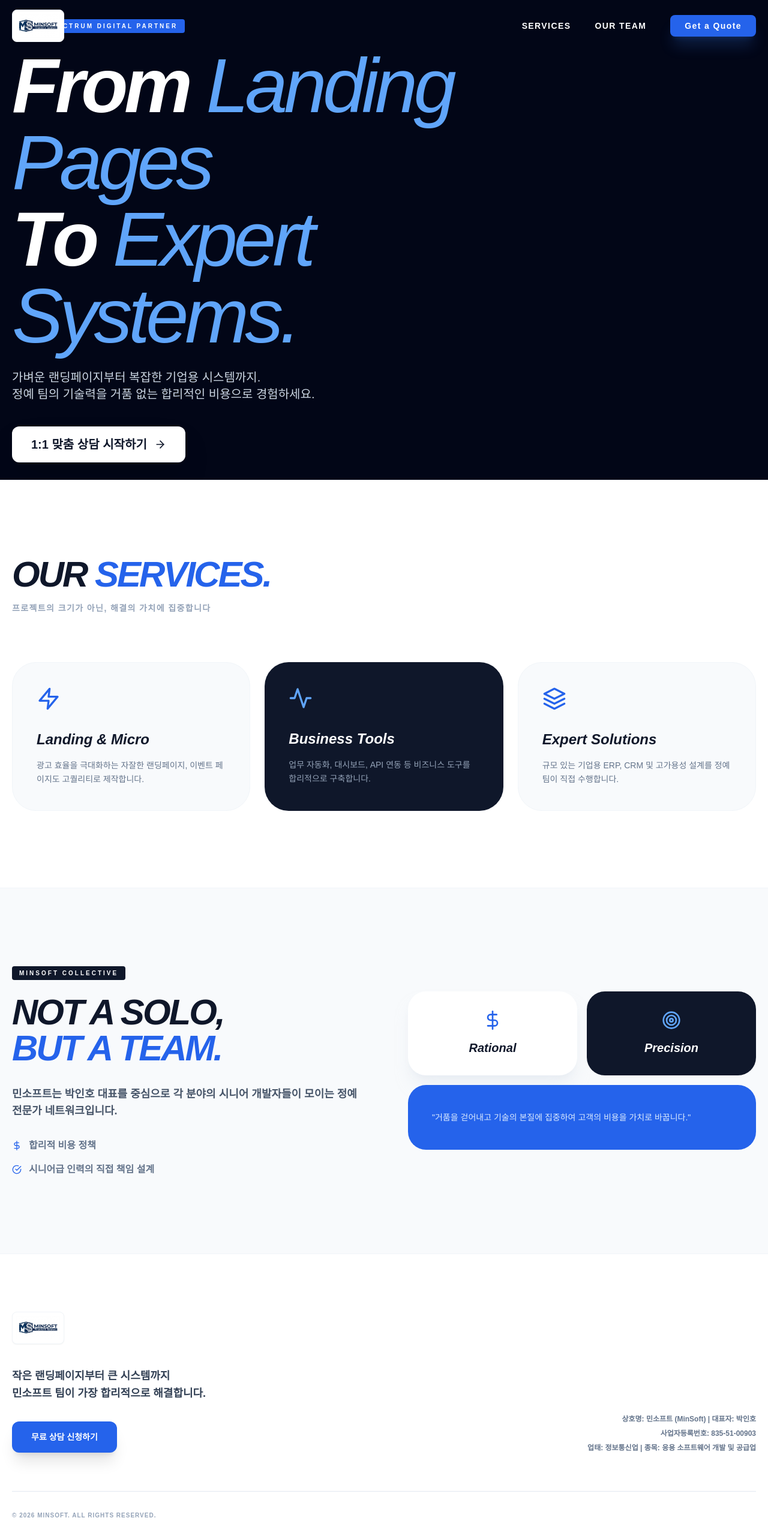
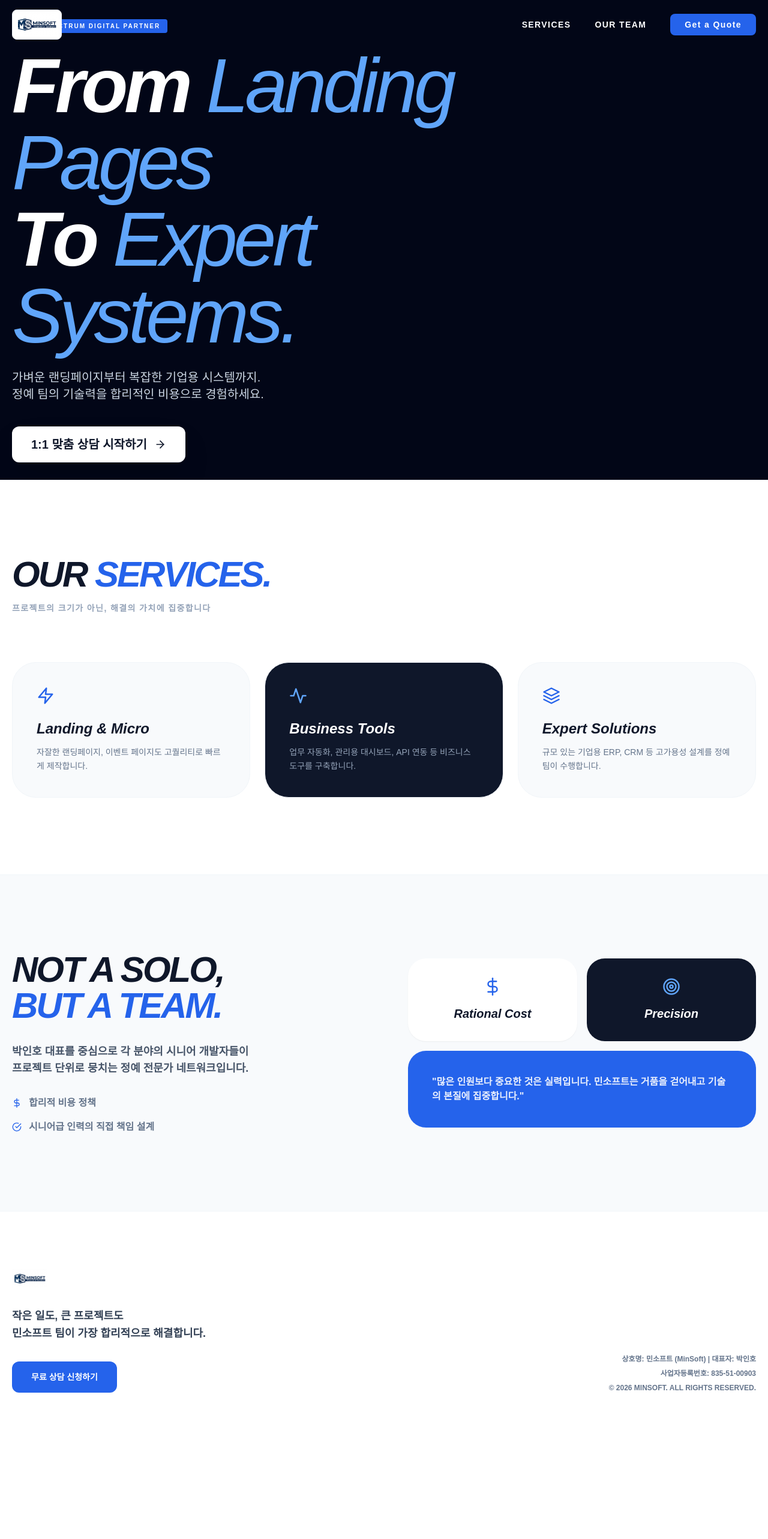
Before and after one commit to parkinho1/minsoft-web, a React (Vite) app: page / in a window 1280 px wide. Shown: the top 2566 px of the page at 60% size. After the commit the page ends 2418 px from the top, so only its background shows below. Built offline with nearby package versions, Linux system fonts and the light colour scheme.

Commit message:
Complete mobile optimization with hamburger menu

```diff
--- a/src/App.jsx
+++ b/src/App.jsx
@@ -2,10 +2,10 @@ import { useState, useEffect } from "react";
 import { motion, AnimatePresence } from "framer-motion";
 import { FiArrowRight, FiCheckCircle, FiCpu, FiLayers, FiRefreshCw, FiServer, FiActivity, FiTarget, FiZap, FiSmile, FiDollarSign, FiUsers, FiMenu, FiX } from "react-icons/fi";
 
-// --- 공통 상담 함수: 에러 방지를 위해 컴포넌트 밖으로 배치 ---
+// --- 공통 상담 함수 ---
 const openChat = () => window.open('https://open.kakao.com/o/sjhhq7ei');
 
-// --- Navbar 컴포넌트 ---
+// --- Navbar: 모바일 전용 햄버거 메뉴 포함 ---
 const Navbar = () => {
   const [isScrolled, setIsScrolled] = useState(false);
   const [isMenuOpen, setIsMenuOpen] = useState(false);
@@ -16,32 +16,30 @@ const Navbar = () => {
     return () => window.removeEventListener("scroll", handleScroll);
   }, []);
 
-  const navLinks = [
-    { name: "Services", href: "#services" },
-    { name: "Our Team", href: "#team" },
-  ];
-
   return (
     <nav className={`fixed w-full z-50 transition-all duration-500 ${isScrolled || isMenuOpen ? "bg-white/95 backdrop-blur-xl border-b border-slate-100 py-2" : "bg-transparent py-4"}`}>
       <div className="max-w-7xl mx-auto px-5 flex items-center justify-between">
-        <div className="flex items-center gap-2 cursor-pointer bg-white p-1.5 rounded-lg shadow-md border border-slate-100">
+        {/* 로고: 모바일 대응 크기 조절 */}
+        <div className="flex items-center gap-2 cursor-pointer bg-white p-1 rounded-lg shadow-sm border border-slate-100">
           <img src="/logo.png" alt="MinSoft Logo" className="h-7 md:h-10 object-contain" />
         </div>
 
+        {/* 데스크톱 메뉴 */}
         <div className={`hidden md:flex items-center space-x-10 text-sm font-bold uppercase tracking-widest ${isScrolled ? "text-slate-600" : "text-white"}`}>
-          {navLinks.map(link => (
-            <a key={link.name} href={link.href} className="hover:text-blue-400 transition-colors">{link.name}</a>
-          ))}
-          <button onClick={openChat} className={`px-6 py-2 rounded-lg transition-all shadow-xl font-black ${isScrolled ? "bg-slate-900 text-white shadow-slate-200" : "bg-blue-600 text-white shadow-blue-500/20"}`}>
+          <a href="#services" className="hover:text-blue-400">Services</a>
+          <a href="#team" className="hover:text-blue-400">Our Team</a>
+          <button onClick={openChat} className={`px-6 py-2 rounded-lg font-black transition-all ${isScrolled ? "bg-slate-900 text-white" : "bg-blue-600 text-white"}`}>
             Get a Quote
           </button>
         </div>
 
-        <button className="md:hidden text-2xl p-2" onClick={() => setIsMenuOpen(!isMenuOpen)}>
+        {/* 모바일 메뉴 버튼 */}
+        <button className="md:hidden text-2xl p-1" onClick={() => setIsMenuOpen(!isMenuOpen)}>
           {isMenuOpen ? <FiX className="text-slate-900" /> : <FiMenu className={isScrolled ? "text-slate-900" : "text-white"} />}
         </button>
       </div>
 
+      {/* 모바일 드롭다운 메뉴 */}
       <AnimatePresence>
         {isMenuOpen && (
           <motion.div
@@ -49,10 +47,9 @@ const Navbar = () => {
             className="md:hidden bg-white border-b border-slate-100 overflow-hidden"
           >
             <div className="flex flex-col p-6 gap-6 font-black text-slate-900 uppercase tracking-widest text-center">
-              {navLinks.map(link => (
-                <a key={link.name} href={link.href} onClick={() => setIsMenuOpen(false)}>{link.name}</a>
-              ))}
-              <button onClick={openChat} className="w-full py-4 bg-blue-600 text-white rounded-xl shadow-lg">Get a Quote</button>
+              <a href="#services" onClick={() => setIsMenuOpen(false)}>Services</a>
+              <a href="#team" onClick={() => setIsMenuOpen(false)}>Our Team</a>
+              <button onClick={openChat} className="w-full py-4 bg-blue-600 text-white rounded-xl">Get a Quote</button>
             </div>
           </motion.div>
         )}
@@ -63,84 +60,78 @@ const Navbar = () => {
 
 function App() {
   return (
-    <div className="bg-white text-slate-900 overflow-x-hidden selection:bg-blue-600 selection:text-white font-sans">
+    <div className="bg-white text-slate-900 overflow-x-hidden selection:bg-blue-600 selection:text-white">
       <Navbar />
 
-      {/* 1. Hero Section */}
+      {/* 1. Hero: 모바일 텍스트 및 간격 최적화 */}
       <section className="relative min-h-[90vh] md:min-h-screen flex items-center px-5 overflow-hidden bg-slate-950">
         <div className="absolute inset-0 -z-10">
-          <img src="/hero-bg.png" alt="MinSoft Tech" className="w-full h-full object-cover opacity-40" />
-          <div className="absolute inset-0 bg-gradient-to-b from-slate-950/20 via-slate-950/60 to-slate-950 md:bg-gradient-to-r md:from-slate-950 md:via-slate-950/40 md:to-transparent"></div>
+          <img src="/hero-bg.png" alt="Tech" className="w-full h-full object-cover opacity-30 md:opacity-40" />
+          <div className="absolute inset-0 bg-gradient-to-b from-slate-950/20 via-slate-950/80 to-slate-950 md:bg-gradient-to-r md:from-slate-950 md:via-slate-950/40 md:to-transparent"></div>
         </div>
-        <div className="max-w-7xl mx-auto w-full relative z-10 pt-20 md:pt-0">
-          <motion.div initial={{ opacity: 0, y: 20 }} animate={{ opacity: 1, y: 0 }} transition={{ duration: 0.8 }} className="max-w-4xl text-center md:text-left">
-            <div className="inline-block px-3 py-1 bg-blue-600 text-white rounded text-[10px] font-black mb-6 uppercase tracking-[0.3em]">Full-Spectrum Digital Partner</div>
+        <div className="max-w-7xl mx-auto w-full relative z-10 pt-16 md:pt-0">
+          <motion.div initial={{ opacity: 0, y: 20 }} animate={{ opacity: 1, y: 0 }} className="max-w-4xl text-center md:text-left">
+            <div className="inline-block px-3 py-1 bg-blue-600 text-white rounded text-[10px] font-black mb-6 uppercase tracking-[0.2em]">Full-Spectrum Digital Partner</div>
             <h1 className="text-4xl sm:text-6xl md:text-8xl lg:text-9xl font-black text-white leading-[1.1] md:leading-[0.9] tracking-tighter mb-6 italic">
-              From <span className="text-blue-400 font-normal">Landing Pages</span> <br className="hidden md:block" /> To <span className="text-blue-400 font-normal">Expert Systems.</span>
+              From <span className="text-blue-400 font-normal">Landing Pages</span> <br className="hidden md:block" />
+              To <span className="text-blue-400 font-normal">Expert Systems.</span>
             </h1>
             <p className="text-base md:text-xl text-slate-300 max-w-lg mx-auto md:mx-0 mb-10 font-medium leading-relaxed">
               가벼운 랜딩페이지부터 복잡한 기업용 시스템까지. <br className="hidden md:block" />
-              정예 팀의 기술력을 거품 없는 합리적인 비용으로 경험하세요.
+              정예 팀의 기술력을 합리적인 비용으로 경험하세요.
             </p>
-            <button onClick={openChat} className="w-full md:w-auto group flex items-center justify-center gap-3 text-lg md:text-xl font-black bg-white text-slate-900 px-8 py-4 rounded-xl hover:bg-blue-600 hover:text-white transition-all shadow-2xl">
-              1:1 맞춤 상담 시작하기 <FiArrowRight className="group-hover:translate-x-2 transition-transform" />
+            <button onClick={openChat} className="w-full md:w-auto flex items-center justify-center gap-3 text-lg md:text-xl font-black bg-white text-slate-900 px-8 py-4 rounded-xl shadow-2xl">
+              1:1 맞춤 상담 시작하기 <FiArrowRight />
             </button>
           </motion.div>
         </div>
       </section>
 
-      {/* 2. Services Section */}
-      <section id="services" className="py-20 md:py-32 px-5 bg-white text-slate-900">
+      {/* 2. Services: 모바일 1열 카드 배치 */}
+      <section id="services" className="py-20 md:py-32 px-5 bg-white">
         <div className="max-w-7xl mx-auto">
-          <div className="mb-12 md:mb-20">
+          <div className="mb-12 md:mb-20 text-center md:text-left">
             <h2 className="text-4xl md:text-6xl font-black tracking-tighter uppercase italic">Our <span className="text-blue-600">Services.</span></h2>
-            <p className="mt-4 text-slate-400 font-bold uppercase tracking-widest text-xs md:text-sm">프로젝트의 크기가 아닌, 해결의 가치에 집중합니다</p>
+            <p className="mt-4 text-slate-400 font-bold uppercase tracking-widest text-[10px] md:text-sm">프로젝트의 크기가 아닌, 해결의 가치에 집중합니다</p>
           </div>
-          <div className="grid grid-cols-1 md:grid-cols-3 gap-5 md:gap-6 text-slate-900">
-            <div className="p-8 md:p-10 bg-slate-50 rounded-[30px] md:rounded-[40px] border border-slate-100">
-              <FiZap className="text-blue-600 w-8 h-8 md:w-10 md:h-10 mb-6 md:mb-8" />
-              <h3 className="text-xl md:text-2xl font-black mb-4 italic">Landing & Micro</h3>
-              <p className="text-slate-500 text-sm leading-relaxed">광고 효율을 극대화하는 자잘한 랜딩페이지, 이벤트 페이지도 고퀄리티로 제작합니다.</p>
+          <div className="grid grid-cols-1 md:grid-cols-3 gap-4 md:gap-6">
+            {[
+              { icon: <FiZap />, title: "Landing & Micro", desc: "자잘한 랜딩페이지, 이벤트 페이지도 고퀄리티로 빠르게 제작합니다.", bg: "bg-slate-50" },
+              { icon: <FiActivity />, title: "Business Tools", desc: "업무 자동화, 관리용 대시보드, API 연동 등 비즈니스 도구를 구축합니다.", bg: "bg-slate-900", dark: true },
+              { icon: <FiLayers />, title: "Expert Solutions", desc: "규모 있는 기업용 ERP, CRM 등 고가용성 설계를 정예 팀이 수행합니다.", bg: "bg-slate-50" }
+            ].map((item, i) => (
+              <div key={i} className={`p-8 md:p-10 rounded-[30px] md:rounded-[40px] ${item.bg} ${item.dark ? "text-white" : "text-slate-900"} border border-slate-100`}>
+                <div className={`${item.dark ? "text-blue-400" : "text-blue-600"} text-3xl mb-6`}>{item.icon}</div>
+                <h3 className="text-xl md:text-2xl font-black mb-3 italic">{item.title}</h3>
+                <p className={`text-sm leading-relaxed ${item.dark ? "text-slate-400" : "text-slate-500"}`}>{item.desc}</p>
               </div>
-            <div className="p-8 md:p-10 bg-slate-900 rounded-[30px] md:rounded-[40px] text-white">
-              <FiActivity className="text-blue-400 w-8 h-8 md:w-10 md:h-10 mb-6 md:mb-8" />
-              <h3 className="text-xl md:text-2xl font-black mb-4 italic">Business Tools</h3>
-              <p className="text-slate-400 text-sm leading-relaxed">업무 자동화, 대시보드, API 연동 등 비즈니스 도구를 합리적으로 구축합니다.</p>
-            </div>
-            <div className="p-8 md:p-10 bg-slate-50 rounded-[30px] md:rounded-[40px] border border-slate-100">
-              <FiLayers className="text-blue-600 w-8 h-8 md:w-10 md:h-10 mb-6 md:mb-8" />
-              <h3 className="text-xl md:text-2xl font-black mb-4 italic">Expert Solutions</h3>
-              <p className="text-slate-500 text-sm leading-relaxed">규모 있는 기업용 ERP, CRM 및 고가용성 설계를 정예 팀이 직접 수행합니다.</p>
-            </div>
+            ))}
           </div>
         </div>
       </section>
 
-      {/* 3. Team Network Section */}
-      <section id="team" className="py-20 md:py-32 px-5 bg-slate-50 border-t border-slate-100 overflow-hidden">
-        <div className="max-w-7xl mx-auto">
-          <div className="grid grid-cols-1 lg:grid-cols-2 gap-12 md:gap-20 items-center text-slate-900">
-            <div className="relative">
-              <div className="inline-block px-3 py-1 bg-slate-900 text-white rounded text-[10px] font-black mb-6 uppercase tracking-[0.3em]">MinSoft Collective</div>
+      {/* 3. Team Network */}
+      <section id="team" className="py-20 md:py-32 px-5 bg-slate-50 border-t border-slate-100">
+        <div className="max-w-7xl mx-auto flex flex-col lg:flex-row gap-12 md:gap-20 items-center">
+          <div className="w-full lg:w-1/2 text-center md:text-left">
             <h2 className="text-4xl md:text-6xl font-black tracking-tighter uppercase italic mb-8">Not a Solo, <br /> <span className="text-blue-600">But a Team.</span></h2>
-              <p className="text-slate-600 text-base md:text-lg leading-relaxed mb-8 font-bold">민소프트는 박인호 대표를 중심으로 각 분야의 시니어 개발자들이 모이는 정예 전문가 네트워크입니다.</p>
-              <ul className="space-y-4 text-sm md:text-base">
-                <li className="flex items-center gap-3 font-bold text-slate-500"><FiDollarSign className="text-blue-600" /> 합리적 비용 정책</li>
-                <li className="flex items-center gap-3 font-bold text-slate-500"><FiCheckCircle className="text-blue-600" /> 시니어급 인력의 직접 책임 설계</li>
-              </ul>
+            <p className="text-slate-600 text-base md:text-lg leading-relaxed font-bold mb-8">박인호 대표를 중심으로 각 분야의 시니어 개발자들이 <br className="hidden md:block" /> 프로젝트 단위로 뭉치는 정예 전문가 네트워크입니다.</p>
+            <div className="flex flex-col gap-4 items-center md:items-start">
+              <span className="flex items-center gap-3 font-bold text-slate-500"><FiDollarSign className="text-blue-600" /> 합리적 비용 정책</span>
+              <span className="flex items-center gap-3 font-bold text-slate-500"><FiCheckCircle className="text-blue-600" /> 시니어급 인력의 직접 책임 설계</span>
             </div>
-            <div className="grid grid-cols-1 sm:grid-cols-2 gap-4">
-              <div className="bg-white p-8 rounded-[30px] shadow-xl shadow-slate-200/50 text-center">
-                <FiDollarSign className="text-blue-600 w-8 h-8 mx-auto mb-4" />
-                <h5 className="font-black text-xl italic text-slate-900">Rational</h5>
+          </div>
+          <div className="w-full lg:w-1/2 grid grid-cols-1 sm:grid-cols-2 gap-4">
+            <div className="bg-white p-8 rounded-[30px] shadow-sm text-center">
+              <FiDollarSign className="text-blue-600 text-3xl mx-auto mb-4" />
+              <h5 className="font-black text-xl italic">Rational Cost</h5>
             </div>
             <div className="bg-slate-900 p-8 rounded-[30px] text-white text-center">
-                <FiTarget className="text-blue-400 w-8 h-8 mx-auto mb-4" />
+              <FiTarget className="text-blue-400 text-3xl mx-auto mb-4" />
               <h5 className="font-black text-xl italic">Precision</h5>
             </div>
-              <div className="sm:col-span-2 bg-blue-600 p-8 md:p-10 rounded-[30px] text-white">
-                <p className="text-blue-100 text-sm leading-loose">"거품을 걷어내고 기술의 본질에 집중하여 고객의 비용을 가치로 바꿉니다."</p>
-              </div>
+            <div className="sm:col-span-2 bg-blue-600 p-8 md:p-10 rounded-[30px] text-white text-center md:text-left">
+              <p className="text-sm md:text-base font-bold opacity-90 leading-loose">"많은 인원보다 중요한 것은 실력입니다. 민소프트는 거품을 걷어내고 기술의 본질에 집중합니다."</p>
             </div>
           </div>
         </div>
@@ -148,24 +139,15 @@ function App() {
 
       {/* 4. Footer */}
       <footer className="py-16 md:py-24 px-5 bg-white border-t border-slate-100">
-        <div className="max-w-7xl mx-auto">
-          <div className="flex flex-col md:flex-row justify-between gap-12 mb-16 text-slate-900">
+        <div className="max-w-7xl mx-auto flex flex-col md:flex-row justify-between gap-12 items-center md:items-end">
           <div className="text-center md:text-left">
-              <div className="bg-white inline-block p-1.5 rounded-lg border border-slate-100 mb-8 shadow-sm">
-                <img src="/logo.png" alt="MinSoft" className="h-8 md:h-10 object-contain" />
+            <img src="/logo.png" alt="MinSoft" className="h-8 mb-8 mx-auto md:mx-0" />
+            <p className="text-lg font-bold text-slate-700 leading-relaxed mb-8">작은 일도, 큰 프로젝트도 <br />민소프트 팀이 가장 합리적으로 해결합니다.</p>
+            <button onClick={openChat} className="w-full md:w-auto px-8 py-4 bg-blue-600 text-white text-sm font-black rounded-xl">무료 상담 신청하기</button>
           </div>
-              <p className="text-lg font-bold text-slate-700 leading-relaxed mb-8">작은 랜딩페이지부터 큰 시스템까지 <br />민소프트 팀이 가장 합리적으로 해결합니다.</p>
-              <button onClick={openChat} className="w-full md:w-auto px-8 py-4 bg-blue-600 text-white text-sm font-black rounded-xl hover:bg-slate-900 transition-all shadow-xl">무료 상담 신청하기</button>
-            </div>
-            <div className="text-center md:text-right flex flex-col justify-end">
-              <div className="space-y-2 text-[11px] md:text-xs font-bold text-slate-500 leading-loose">
+          <div className="text-center md:text-right space-y-2 text-[10px] md:text-xs font-bold text-slate-500">
             <p>상호명: 민소프트 (MinSoft) | 대표자: 박인호</p>
             <p>사업자등록번호: 835-51-00903</p>
-                <p>업태: 정보통신업 | 종목: 응용 소프트웨어 개발 및 공급업</p>
-              </div>
-            </div>
-          </div>
-          <div className="border-t border-slate-200 pt-8 text-center md:text-left text-[10px] font-bold text-slate-400 uppercase tracking-widest">
             <p>© 2026 MINSOFT. ALL RIGHTS RESERVED.</p>
           </div>
         </div>
```
Lines whose indentation alone changed are shown as unchanged.
